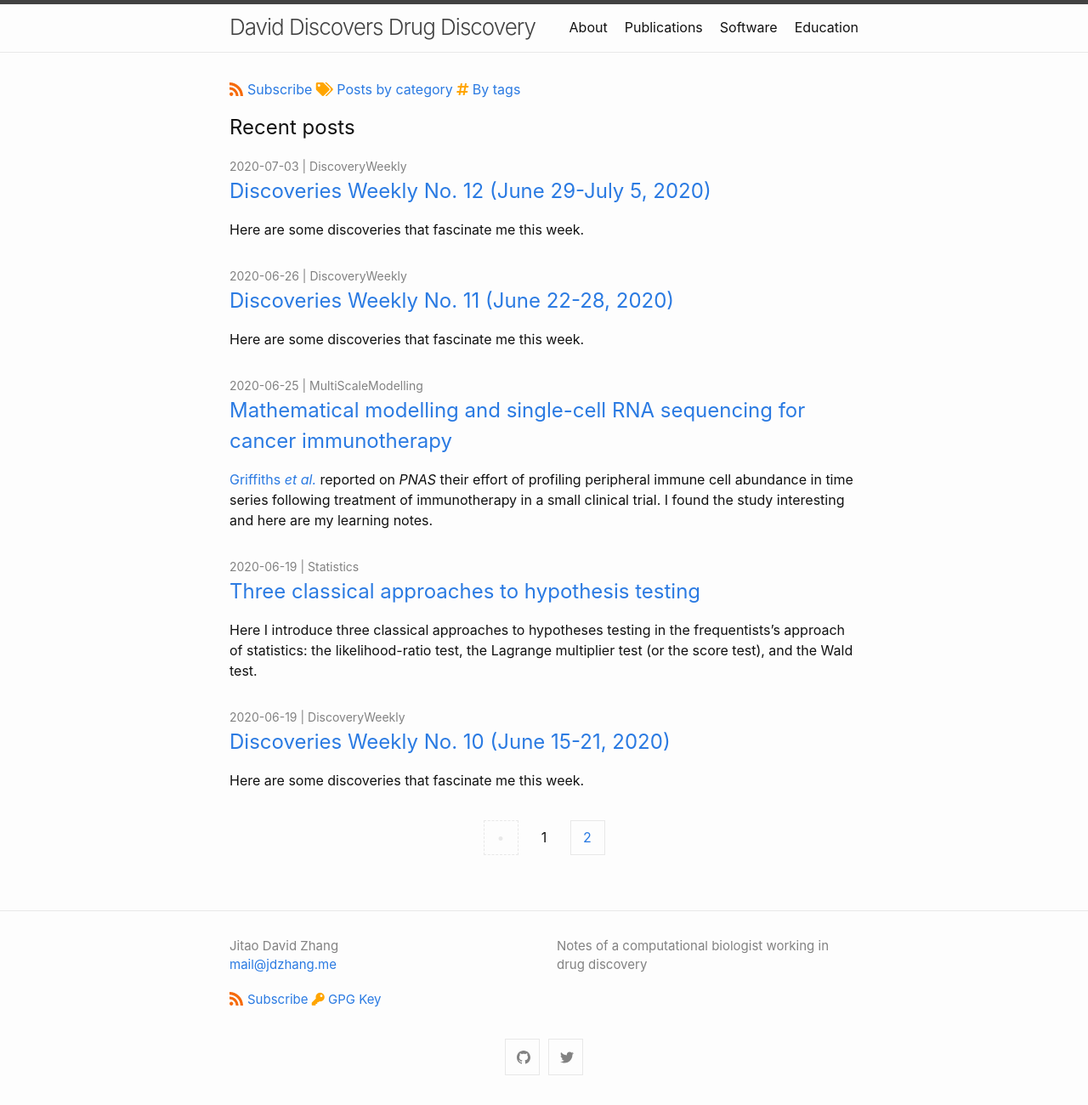
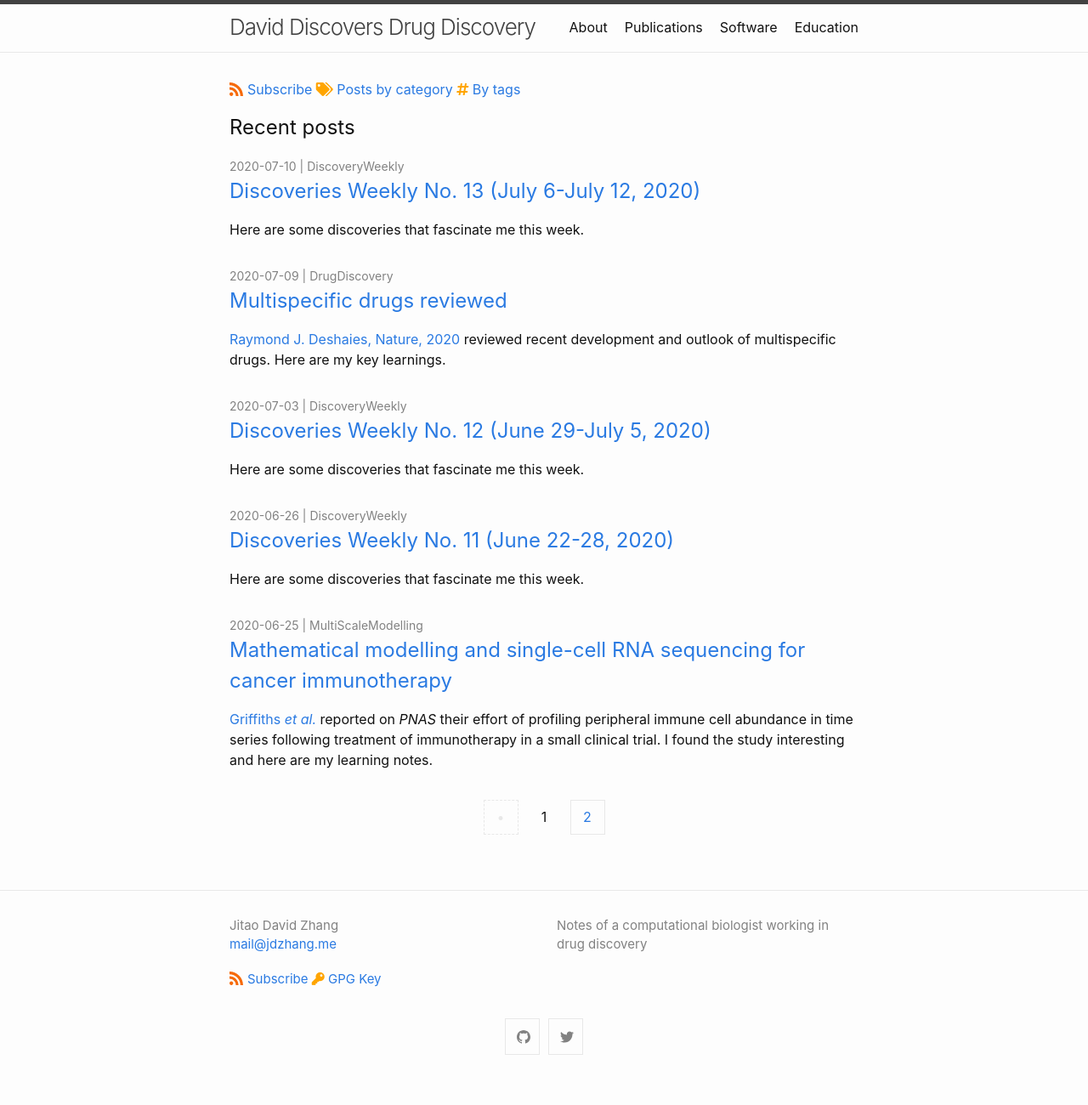
Before and after one commit to Accio/accio.github.io, a Jekyll site: the page built from index.html, in a window 1280 px wide. Shown: the whole page at 85% size. Built offline with Jekyll 4.4.1, drawn with Linux system fonts in a browser that asks for light colours; the list of posts is cut into pages by our own code; after the commit the page ends 1276 px from its top, so only the background shows below that; some of the changed lines change nothing that is shown.

Commit message:
add multitarget drug learning, and dw13

```diff
--- /dev/null
+++ b/_posts/2020-07-09-multispecific-drugs.md
@@ -0,0 +1,84 @@
+---
+layout: post
+title: Multispecific drugs reviewed
+category: DrugDiscovery
+---
+
+[Raymond J. Deshaies, Nature,
+2020](https://www.nature.com/articles/s41586-020-2168-1) reviewed recent
+development and outlook of multispecific drugs. Here are my key learnings.
+
+* TOC
+{:toc}
+
+## A historical perspective of multispecific drugs
+
+The author believes that multispecific drugs are the fourth generation of drugs,
+following the first wave of molecules with defined structure but undefined
+molecular target, defined molecules and molecular targets, and biologics. Though
+he also pointed out that many drugs that were developed work actually as
+multispecific drugs, with prominent example of Tacrolimus (which interact with
+both calcineurin and FKBP12), rapamycin (mTOR and FKBP12), Thalidomide (IKFZ1
+and IKZF3 with CRBN). See more examples in Table 1.
+
+## Obligate multispecific drugs
+
+ Obligate (which means binding or biologically essential for survival)
+ multispecific drugs work by engaging two or more entities so that either drug
+ activity is limited at a specific location, or the target is brought into
+ proximity to an endogenous effector that acts upon the target. They include
+ sequentially binding obligate multispecific drugs (SOMs), concurrently binding
+ obligate drugs that mediate localization (COMLs), and concurrently binding
+ obligate multispecific drugs that function as matchmakers (COMMs).
+
+* SOMs engage two or more entities (dock and target) that are in different
+compartments. Examples of SOM include modified siRNA with ligands that bind the
+liver-restricted asialoglycoprotein receptor, and antibody-toxin complex.
+* In COML, the dock and the target reside in the same compartment. An
+example is an antibody-cytokine fusion. A COML must bind both the dock and the
+target simultaneously for the drug to work.
+* Matchmakers work by inducing proximity. They can enhance the therapeutic
+index (safety margin) by limiting its action to sites where the drug exerts its
+therapeutic effect. For instance degraders.
+
+## Matchmakers in focus
+
+The author then introduced different types of matchmakers.
+
+Small-molecule matchmakers include immunosuppressants, thalidomides, and
+proteolysis-targeting chimaeras such as Heterobifunctional proteolysis-targeting
+chimeric molecules (PROTACs), which contain a liganda that binds a target
+coupled to another ligand that binds an ubiquitin ligase, which can lead to the
+degradation of the target protein.
+
+Biologic COMMs can link cell together, for instance bi-specific antibodies that
+bind to both T cell and cancer cells (bispecific CD3 engagers, BCE for short),
+or Emicizumab, a hetero-IgG that cross-links activated coagulation factor IX
+(known as FIXa) and factor X (FX). It substitutes the function of factor VIII
+(FVIII), which is missing in individuals with type-A haemophilia.
+
+## Future multispecific drugs
+
+Future multispecific drugs may better localize drugs, for instance targeted
+delivery of oligonucleotides to organs other than liver, or delivery across the
+blood-brain barriers. Better bispecific CD3 engagers, for instance by adding a
+protease-sensitive linker, using a &lsquo;AND&rsquo logic gate, or adopting a
+&lsquo;cage-key&rsquo; system where a locked antibody can be only activated in
+the presence of a particular key.
+
+Preclinical discovery and development of multispecific drugs is impeded by large
+screening space, physical chemical properties, PK and safety assessment, and
+lack of *in vivo* models. Beyond that, manufacture, stability, and dosing
+regiments also matter. The author argues for a tighter integration between
+biology, chemistry, engineering, and computer science in order to discovery and
+develop more multispecific drugs.
+
+## Conclusions
+
+According to the author, about two thirds of the pipeline molecules through
+Phase I clinical trials at Amgen are multispecific drugs. Many academic research
+groups and companies are also working and investing in this area. It can be
+imagined that multispecific drugs will keep us busy in the coming years. Due to
+the many challenges above, I am confident that multiscale modelling and
+computational biology will be vital to understand their MoA and safety profiles
+with reduced or no use of animals.
--- a/_drafts/2020-07-10-dw13-2020KW28.md
+++ b/_posts/2020-07-10-dw13-2020KW28.md
@@ -66,6 +66,35 @@ Reviews Immunology, 2007](https://www.nature.com/articles/nri2155) and in
 [Pyzik, *et al.*, Front. Immunol.,
 2019](https://www.frontiersin.org/articles/10.3389/fimmu.2019.01540/full).
 
+### Multispecific drugs
+
+I summarized my learning notes in [another post]({% post_url
+2020-07-09-multispecific-drugs %}).
+
+## Computational biology
+
+### Applied bioinformatics for the identification of regulatory elements
+
+[Wasserman and Sandelin, Nature Review Genetics,
+2004](https://www.nature.com/articles/nrg1315) is a classic paper in the field
+of bioinformatics and genomics. It introduced key concepts such as position
+weight matrix (PWM), also known as position-specific score matrix (PSSM),
+phylogenetic footprinting (identification of conserved regulatory elements by
+comparing genomic sequences between related sequences), as well as combinatorial
+interaction of transcription factors via cis-regulatory module (CRM) analysis.
+These and other concepts introduced in the paper are fundamental for many tools
+that we use today to characterize elementary features in genomes.
+
+In Box 1 of the paper, the authors gave an example on how to derive a PWM from a
+set of aligned sequences. Unfortunately, there seem to be a few typos in the
+tables, which obscures the interpretation. Here are some that I found:
+
+{% include image.html
+url="/assets/images/Wasserman-NRG-2004.png"
+description="Box 1 of Wasserman and Sandelin, Nature Review Genetics, 2004, with
+typos in panel D fixed (texts in red)."
+%}
+
 ## Statistics
 
 ### Hill tail-index estimator and Hill equation
@@ -86,3 +115,21 @@ Hill](https://en.wikipedia.org/wiki/Archibald_Hill). As the Hill coefficient
 increases, the saturation curve becomes steeper.
 
 ## Other gems
+
+* I read this week the book [Man's Search for
+    Meaning](https://www.goodreads.com/book/show/4069.Man_s_Search_for_Meaning)
+    by Victor Frankl. The conclusion I draw is that we do not ask life for a
+    meaning, rather life asks us for a meaning. Given circumstances, we have to
+    make active choices and live a life that we think worth living.
+* [Math book recommendations for
+    teenagers](https://news.ycombinator.com/item?id=23711942), discussion on
+    hacker news.
+* [Design thinking for data
+    products](https://www.researchworld.com/design-thinking-for-data-products-part-1-of-3/)
+    by Norbert Wirth and Martin Szugat.
+* [Wir haben das Hier und Jetzt. Und das ist alles, was wirklich
+    zählt](https://www.unibas.ch/de/Aktuell/News/Uni-Research/Wir-haben-das-Hier-und-Jetzt.-Und-das-ist-alles-was-wirklich-zaehlt.html)
+    (We have Here and Now. This is all that really matters), an interview with
+    Prof. Dr. Andrew Gloster (in German).
+
+Happy weekend!
```
Also changed, not shown: assets/images/Wasserman-NRG-2004.png (added).
